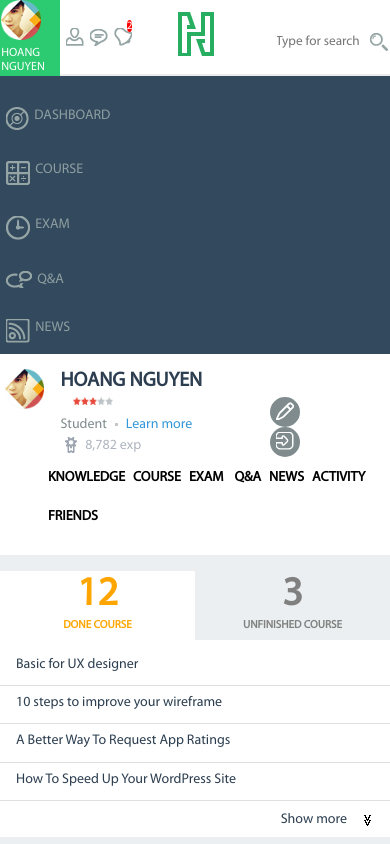
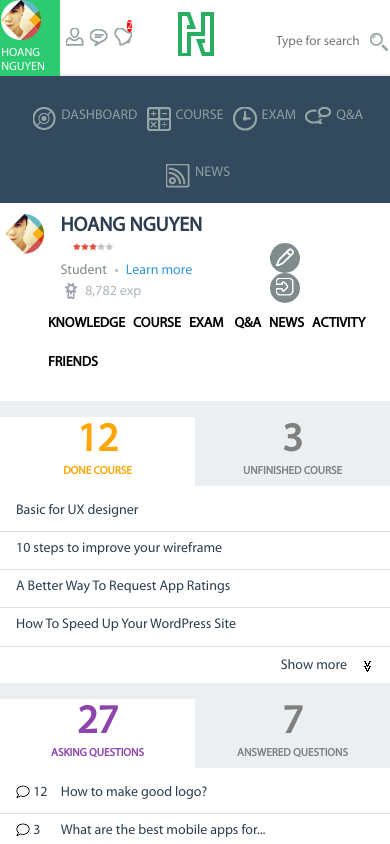
Before and after one commit to fakaradut/course-dashboard-html-css, a plain HTML site: page index.html in a window 390 px wide. Shown: the top 844 px of the page. Drawn offline with Linux system fonts and the light colour scheme.

Commit message:
third commit

```diff
--- a/main.css
+++ b/main.css
@@ -621,6 +621,13 @@ footer {
   main.display-area {
     padding: 0rem;
   }
+  .left-side-nav ul{
+    text-align: center;
+  }
+  .left-side-nav ul li{
+    display: inline-block;
+    vertical-align: top;
+  }
 }
 
 @media only screen and (max-width: 530px) {
```
